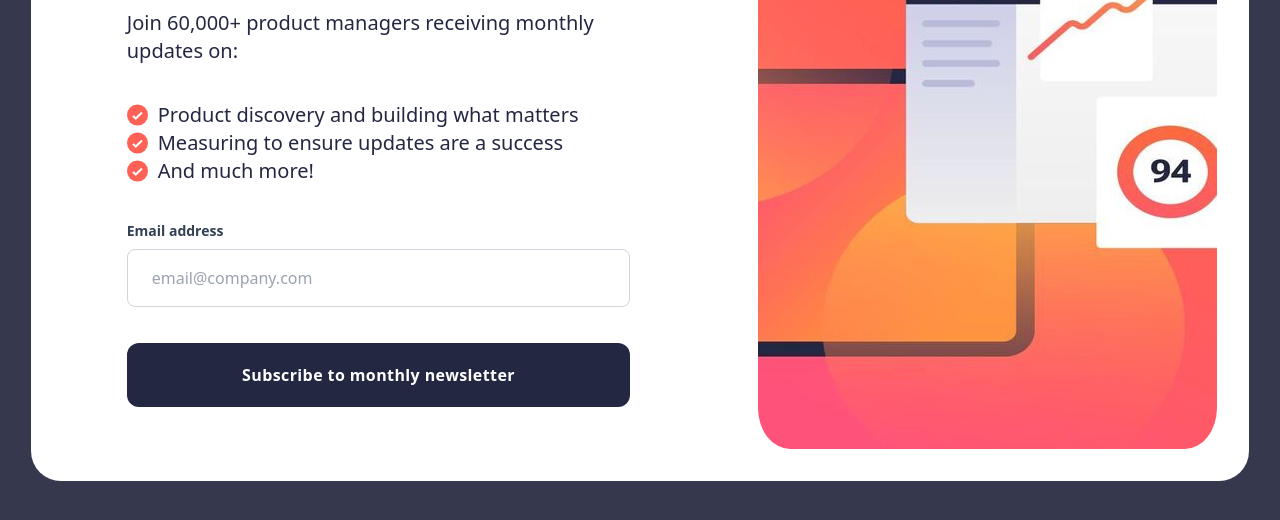
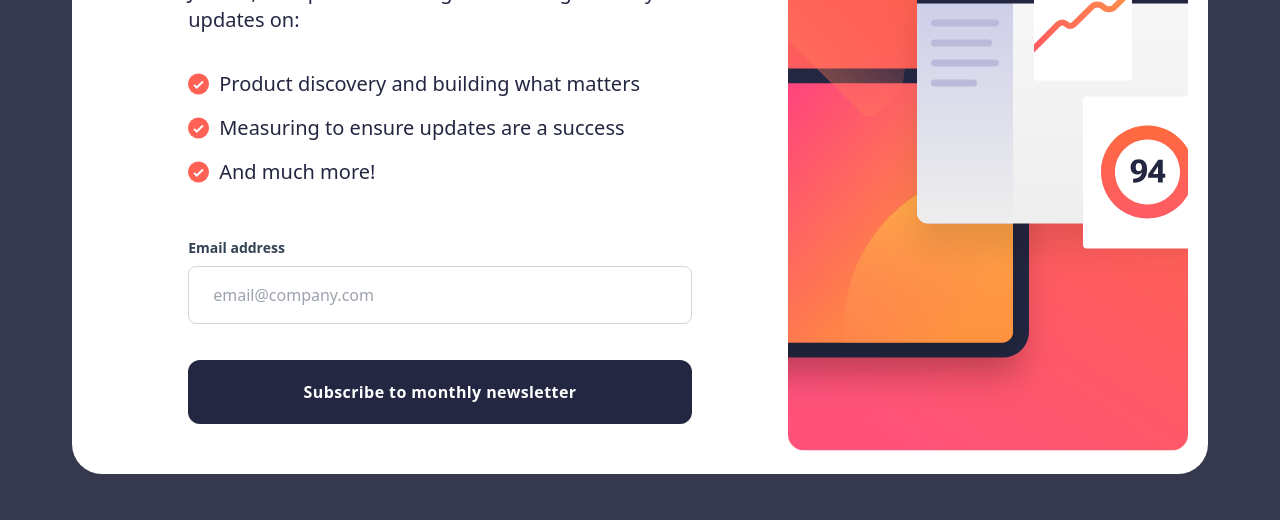
Before and after one commit to Uncl3Phil/challenge, a website: page src/index.html in a window 1280 px wide. Shown: the part 246-766 px from the top of the page. Drawn offline with Linux system fonts and the light colour scheme.

Commit message:
feat: initial commit

```diff
--- a/src/index.html
+++ b/src/index.html
@@ -1,4 +1,3 @@
-
 <!DOCTYPE html>
 <html>
   <head>
@@ -24,54 +23,66 @@
       type="image/png"
       sizes="32x32"
     />
-
   </head>
   <body class="h-screen bg-mediumGrey flex justify-center items-center">
     <section
       aria-labelledby="updated"
       class="bg-white rounded-[30px] grid grid-cols-[1.3fr_auto] items-center"
     >
-      <div class="px-24 py-7 max-w-[76ch] flex flex-col gap-9">
+      <div class="p-5 flex">
+        <div class="px-24 py-4 max-w-[76ch] flex flex-col gap-9">
           <h1 id="updated" class="text-darkGrey text-7xl font-bold font-roboto">
             Stay updated!
           </h1>
-        <p class="text-darkGrey text-xl font-medium">Join 60,000+ product managers receiving monthly updates on:</p>
+          <p class="text-darkGrey text-xl font-medium">
+            Join 60,000+ product managers receiving monthly updates on:
+          </p>
           <ul>
-          <li class="flex gap-2.5">
-            <img src="../images/icon-list.svg" alt="icon list">
-            <p class="text-darkGrey text-xl font-medium">Product discovery and building what matters</p>
+            <li class="flex gap-2.5 mb-4">
+              <img src="../images/icon-list.svg" alt="icon list" />
+              <p class="text-darkGrey text-xl font-medium">
+                Product discovery and building what matters
+              </p>
             </li>
-          <li class="flex gap-2.5">
-            <img src="../images/icon-list.svg" alt="icon list">
-            <p class="text-darkGrey text-xl font-medium">Measuring to ensure updates are a success </p>
+            <li class="flex gap-2.5 mb-4">
+              <img src="../images/icon-list.svg" alt="icon list" />
+              <p class="text-darkGrey text-xl font-medium">
+                Measuring to ensure updates are a success
+              </p>
             </li>
-          <li class="flex gap-2.5">
-            <img src="../images/icon-list.svg" alt="icon list">
+            <li class="flex gap-2.5 mb-4">
+              <img src="../images/icon-list.svg" alt="icon list" />
               <p class="text-darkGrey text-xl font-medium">And much more!</p>
             </li>
           </ul>
-        <form >
+          <form>
             <label class="block">
               <div class="flex w-full justify-between mb-2">
-              <p class="block text-sm font-black text-slate-700">Email address</p>
-              <p class="block invisible text-sm font-black text-primary">Valid email required</p>
+                <p class="block text-sm font-black text-slate-700">
+                  Email address
+                </p>
+                <p class="block invisible text-sm font-black text-primary">
+                  Valid email required
+                </p>
               </div>
-            <input type="email" class="text-gray-500 w-full px-6 py-4 border-[1px] border-gray-300 rounded-lg focus:outline-none focus:ring-2 focus:ring-primary focus:border-transparent" placeholder="email@company.com" required/>
+              <input
+                type="email"
+                class="text-gray-500 w-full px-6 py-4 border-[1px] border-gray-300 rounded-lg focus:outline-none focus:ring-2 focus:ring-primary focus:border-transparent"
+                placeholder="email@company.com"
+                required
+              />
             </label>
           </form>
-        <button type="submit" class="w-full bg-darkGrey text-white font-bold tracking-wide rounded-xl text-center py-5 hover:duration-300 hover:bg-gradient-to-l hover:from-[#ff5379] hover:to-primary hover:shadow-[0px_5px_85px_-5px_rgba(255,94,88,1)]">
+          <button
+            type="submit"
+            class="w-full bg-darkGrey text-white font-bold tracking-wide rounded-xl text-center py-5 duration-300 hover:bg-gradient-to-l hover:from-primary from-[20%] hover:to-[#ff5379] hover:shadow-[0px_15px_20px_-5px_rgba(255,94,88,1)]"
+          >
             Subscribe to monthly newsletter
           </button>
         </div>
-      <div class="p-8">
-        <img class="rounded-[30px] block laptop:!hidden "
-          src="../images/desktop.jpg"
-          alt="image desktop"
-        />
-        <img class="rounded-[7%] hidden laptop:!block"
-          src="../images/desktop2.jpg"
-          alt="image desktop"
-        />
+        <div
+          class="bg-[url('/images/desktop.svg')] bg-cover w-[400px] h-[600px]"
+        ></div>
       </div>
     </section>
   </body>
```
Also changed, not shown: dist/output.css, images/desktop.jpg, images/desktop.svg (added), images/desktop2.jpg (deleted), images/mobile.jpg (deleted), images/mobile.svg (added). Lines whose indentation alone changed are shown as unchanged.
